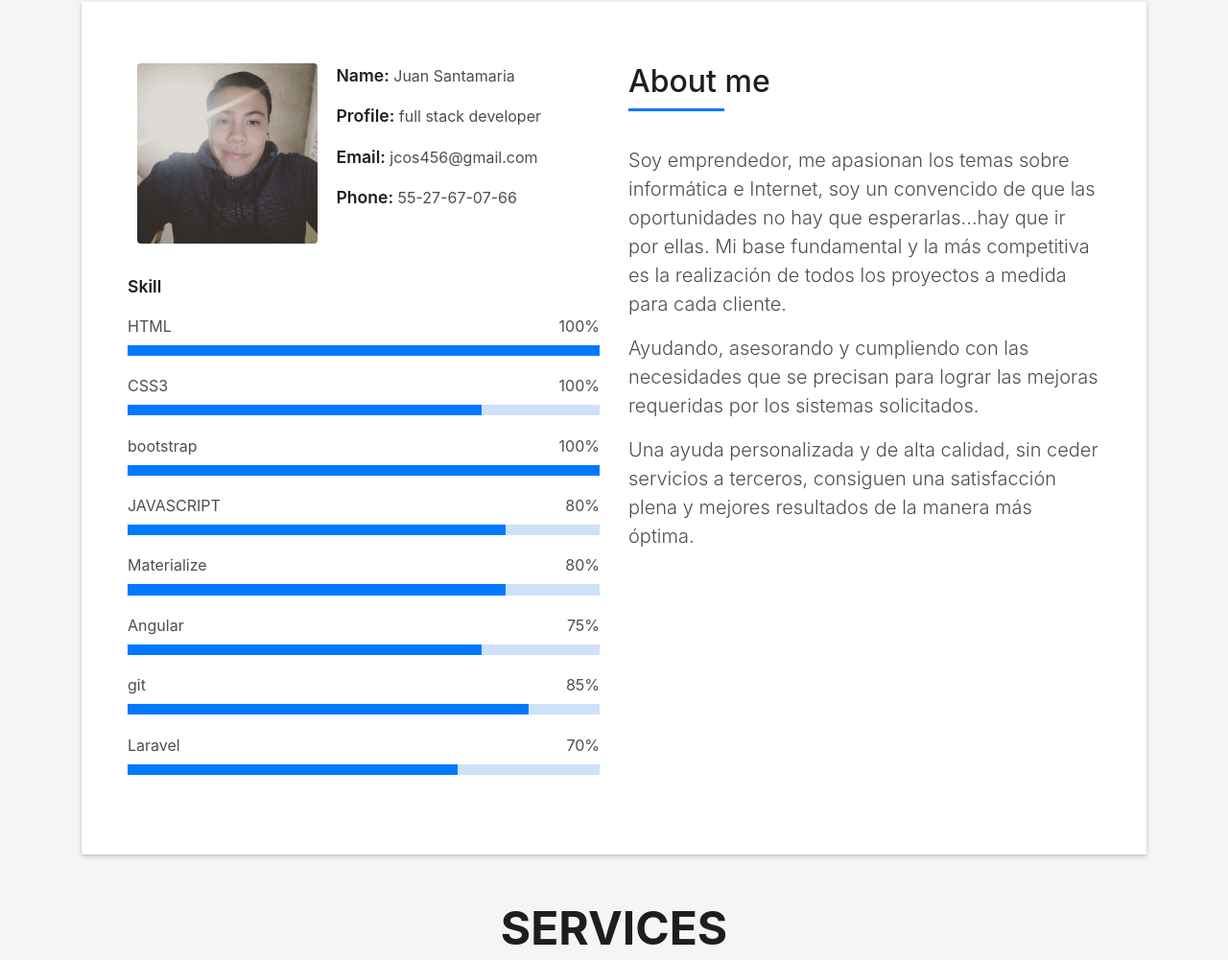
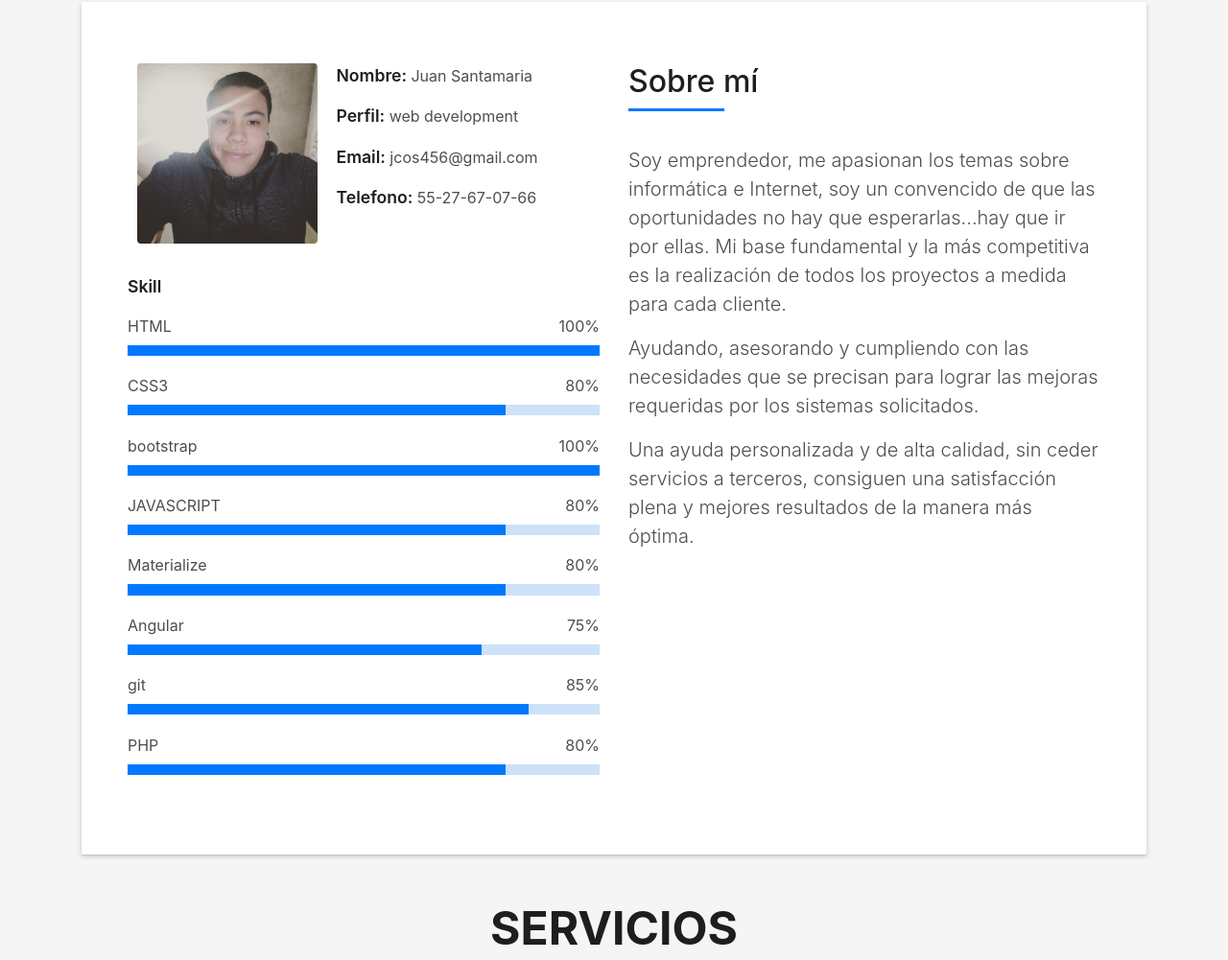
Before and after one commit to iscomax/DevFolio, a plain HTML site: page index.html in a window 1280 px wide. Shown: the part 862-1863 px from the top of the page at 96% size. Drawn offline with Linux system fonts and the light colour scheme; files whose address does not match are found by name.

Commit message:
actualizacion 2021

```diff
--- a/index.html
+++ b/index.html
@@ -80,7 +80,7 @@
       <div class="table-cell">
         <div class="container">
           <!--<p class="display-6 color-d">Hello, world!</p>-->
-          <h1 class="intro-title mb-4">I am Juan Santamaria</h1>
+          <h1 class="intro-title mb-4">Hola!! Soy Juan Santamaria</h1>
           <p class="intro-subtitle"><span class="text-slider-items">CEO DevFolio,Web Developer,Web Designer,Frontend
               Developer,Graphic Designer</span><strong class="text-slider"></strong></p>
           <!-- <p class="pt-3"><a class="btn btn-primary btn js-scroll px-4" href="#about" role="button">Learn More</a></p> -->
@@ -105,10 +105,10 @@
                   </div>
                   <div class="col-sm-6 col-md-7">
                     <div class="about-info">
-                      <p><span class="title-s">Name: </span> <span>Juan Santamaria </span></p>
-                      <p><span class="title-s">Profile: </span> <span>full stack developer</span></p>
+                      <p><span class="title-s">Nombre: </span> <span>Juan Santamaria </span></p>
+                      <p><span class="title-s">Perfil: </span> <span>web development</span></p>
                       <p><span class="title-s">Email: </span> <span>jcos456@gmail.com</span></p>
-                      <p><span class="title-s">Phone: </span> <span>55-27-67-07-66</span></p>
+                      <p><span class="title-s">Telefono: </span> <span>55-27-67-07-66</span></p>
                     </div>
                   </div>
                 </div>
@@ -119,9 +119,9 @@
                     <div class="progress-bar" role="progressbar" style="width: 100%;" aria-valuenow="100"
                       aria-valuemin="0" aria-valuemax="100"></div>
                   </div>
-                  <span>CSS3</span> <span class="pull-right">100%</span>
+                  <span>CSS3</span> <span class="pull-right">80%</span>
                   <div class="progress">
-                    <div class="progress-bar" role="progressbar" style="width: 75%" aria-valuenow="100"
+                    <div class="progress-bar" role="progressbar" style="width: 80%" aria-valuenow="100"
                       aria-valuemin="0" aria-valuemax="100"></div>
                   </div>
                   <span>bootstrap</span> <span class="pull-right">100%</span>
@@ -149,9 +149,9 @@
                     <div class="progress-bar" role="progressbar" style="width: 85%" aria-valuenow="85" aria-valuemin="0"
                       aria-valuemax="100"></div>
                   </div>
-                  <span>Laravel</span> <span class="pull-right">70%</span>
+                  <span>PHP</span> <span class="pull-right">80%</span>
                   <div class="progress">
-                    <div class="progress-bar" role="progressbar" style="width: 70%" aria-valuenow="70" aria-valuemin="0"
+                    <div class="progress-bar" role="progressbar" style="width: 80%" aria-valuenow="70" aria-valuemin="0"
                       aria-valuemax="100"></div>
                   </div>
                 </div>
@@ -160,7 +160,7 @@
                 <div class="about-me pt-4 pt-md-0">
                   <div class="title-box-2">
                     <h5 class="title-left">
-                      About me
+                      Sobre mí
                     </h5>
                   </div>
                   <p class="lead">
@@ -193,7 +193,7 @@
         <div class="col-sm-12">
           <div class="title-box text-center">
             <h3 class="title-a">
-              Services
+              Servicios
             </h3>
             <p class="subtitle-a">
               Porque cada cliente es único, también lo son sus necesidades y deben serlo también en consecuencia los
@@ -736,7 +736,7 @@
                 <div class="col-md-6">
                   <div class="title-box-2">
                     <h5 class="title-left">
-                      Send Message Us
+                      Envía un mensaje
                     </h5>
                   </div>
                   <div>
@@ -773,7 +773,7 @@
                           </div>
                         </div>
                         <div class="col-md-12">
-                          <button type="submit" class="button button-a button-big button-rouded">Send Message</button>
+                          <button type="submit" class="button button-a button-big button-rouded">Enviar</button>
                         </div>
                       </div>
                     </form>
@@ -782,7 +782,7 @@
                 <div class="col-md-6">
                   <div class="title-box-2 pt-4 pt-md-0">
                     <h5 class="title-left">
-                      Get in Touch
+                      Contactame
                     </h5>
                   </div>
                   <div class="more-info">
@@ -825,7 +825,7 @@
                   Licensing information: https://bootstrapmade.com/license/
                   Purchase the pro version with working PHP/AJAX contact form: https://bootstrapmade.com/buy/?theme=DevFolio
                 -->
-                Designed by <a href="#">J.Santamaria</a>
+                Designed by <a href="#">J.C.Santamaria</a>
               </div>
             </div>
           </div>
```
